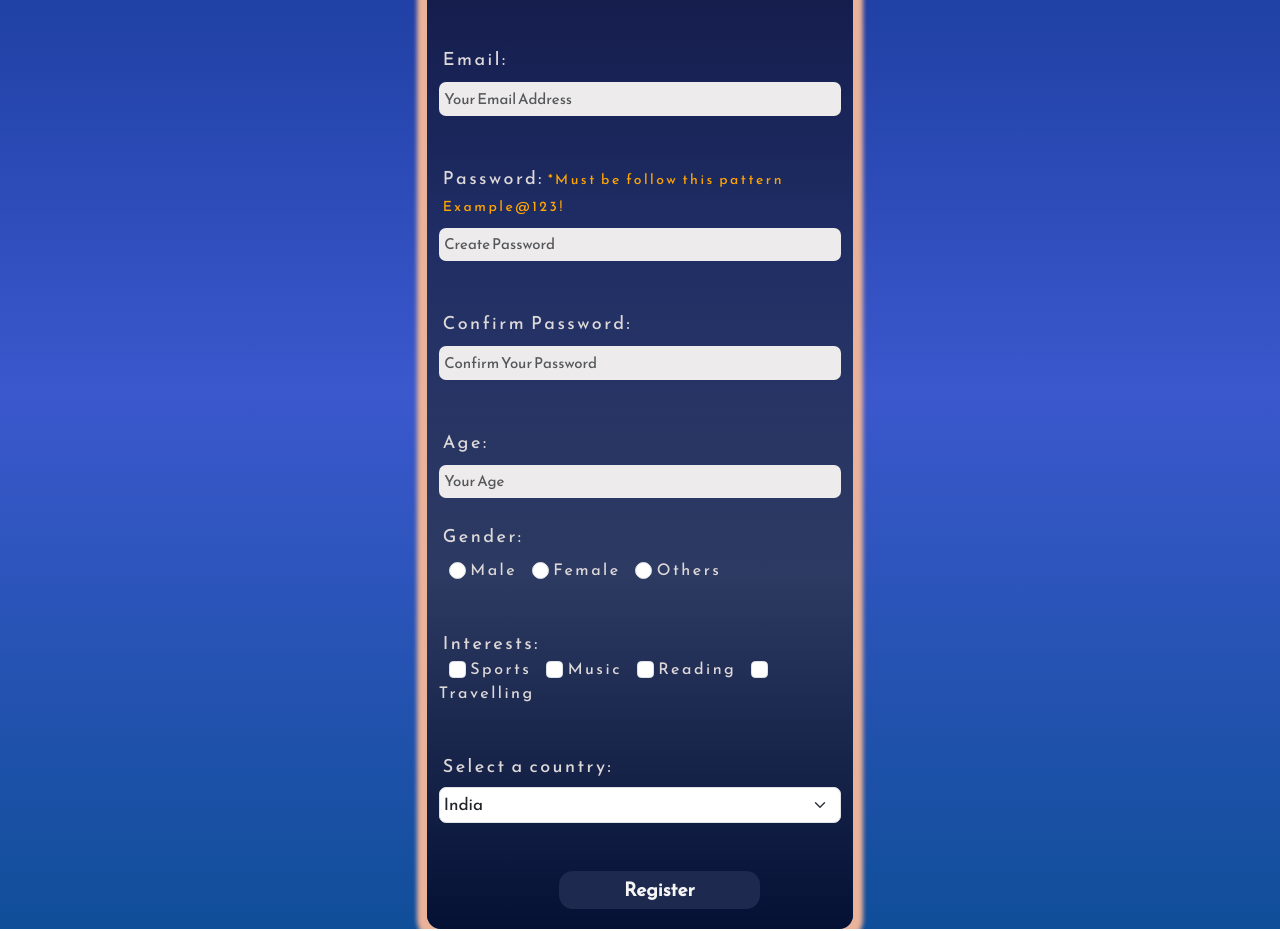
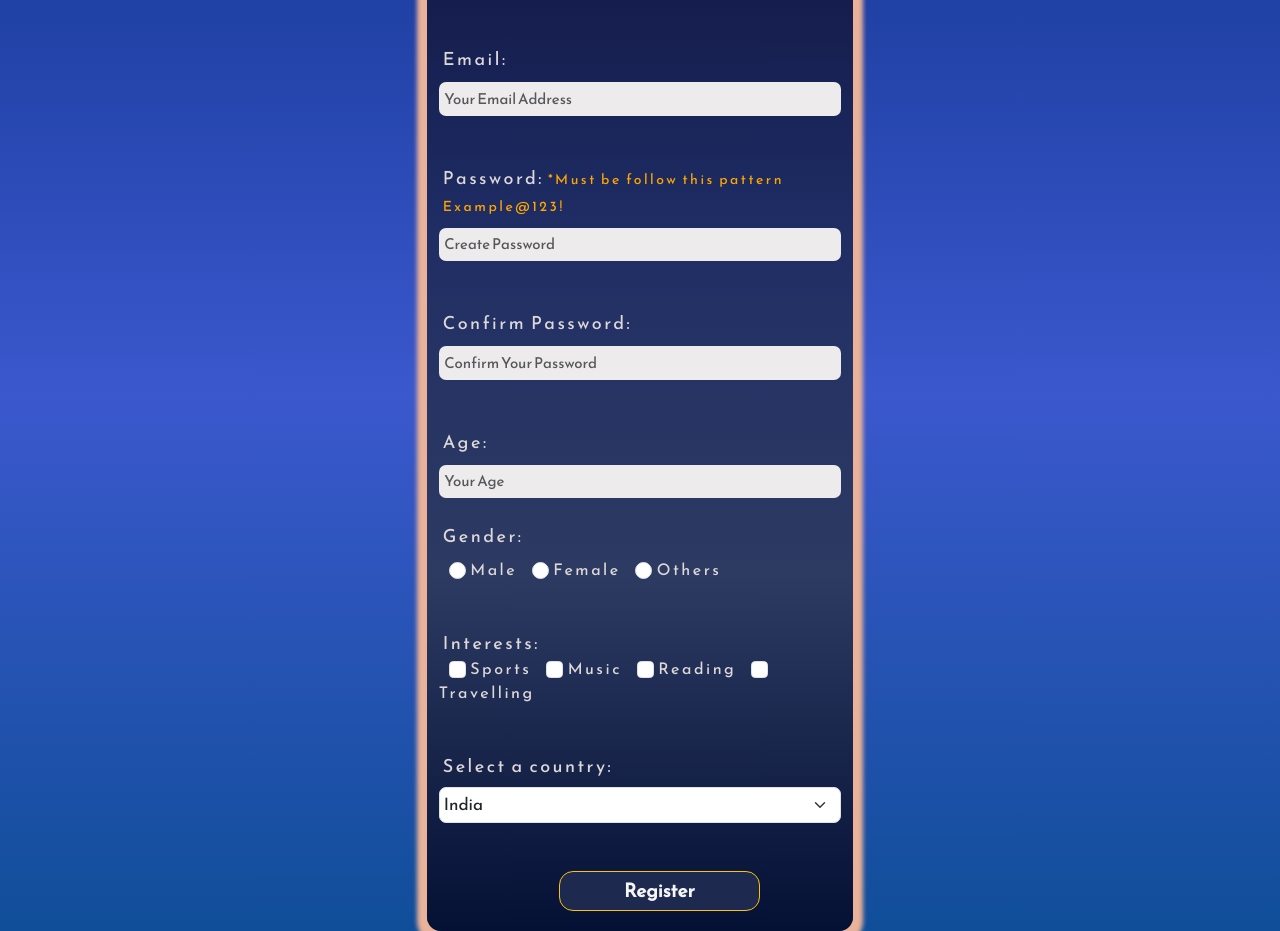
Before and after one commit to MdUjefaAnsari/Form-Validation, a plain HTML site: page index.html in a window 1280 px wide. Shown: the part 142-1073 px from the top of the page. Drawn offline with nearby package versions, Linux system fonts and the light colour scheme; a web font is replaced by a local one.

Commit message:
added new icon and color

```diff
--- a/index.html
+++ b/index.html
@@ -7,6 +7,7 @@
     <meta name="viewport" content="width=device-width, initial-scale=1.0">
     <title>Registration Form</title>
     <link href="https://cdn.jsdelivr.net/npm/bootstrap@5.3.1/dist/css/bootstrap.min.css" rel="stylesheet" integrity="sha384-4bw+/aepP/YC94hEpVNVgiZdgIC5+VKNBQNGCHeKRQN+PtmoHDEXuppvnDJzQIu9" crossorigin="anonymous">
+    <link rel="shortcut icon" href="uwp3885321.jpeg" type="image/x-icon">
     <link rel="stylesheet" href="style.css">
 
 </head>
@@ -69,7 +70,7 @@
                 <option value="india" selected>India</option>
             </select><br><br>
 
-            <input type="submit" name="submit" class="btn  btn-primary" value="Register">
+            <button type="submit" name="submit" class="btn  btn-outline-warning " value="Register">Register</button>
 
         </form>
     </div>
--- a/style.css
+++ b/style.css
@@ -91,7 +91,6 @@ span {
     background: rgb(29, 41, 78);
     color: rgb(245, 245, 245);
     font-weight: bolder;
-    border: none;
     border-radius: 14px;
     margin-bottom: 20px;
 }
```
